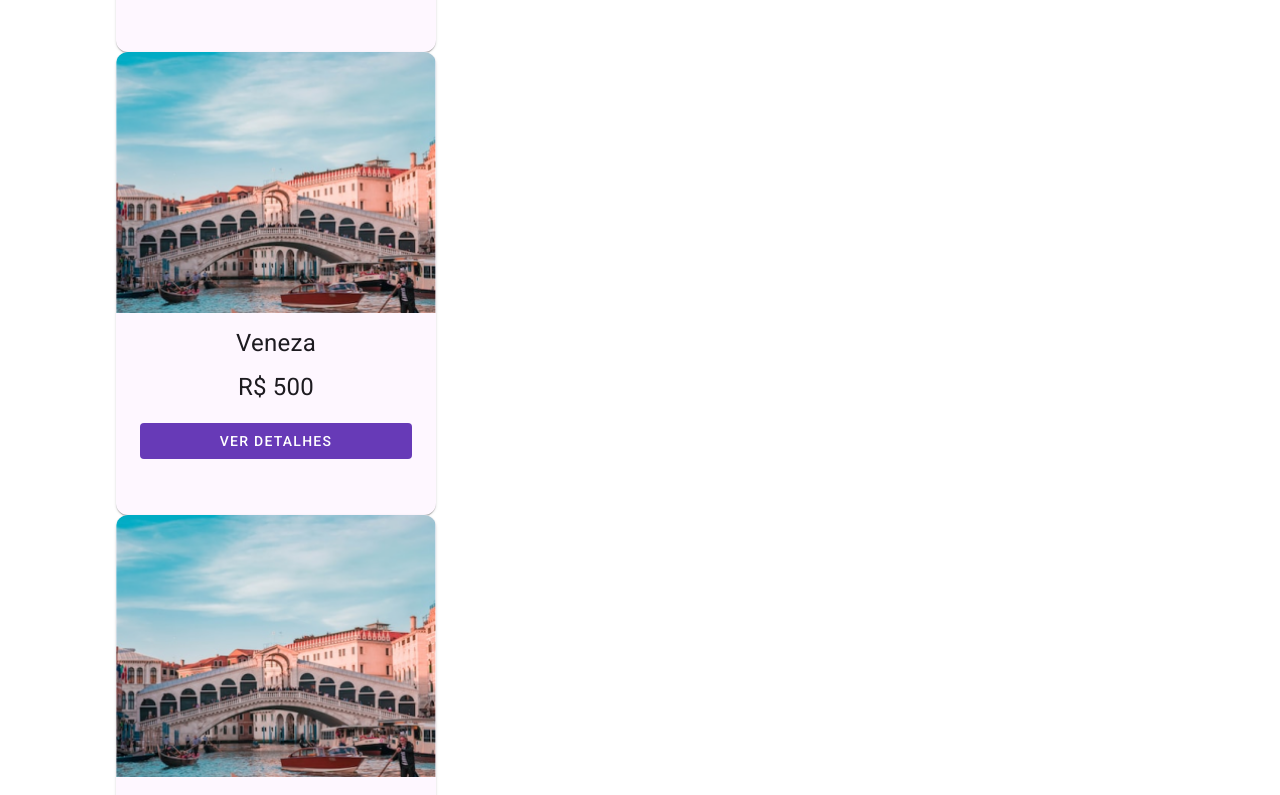
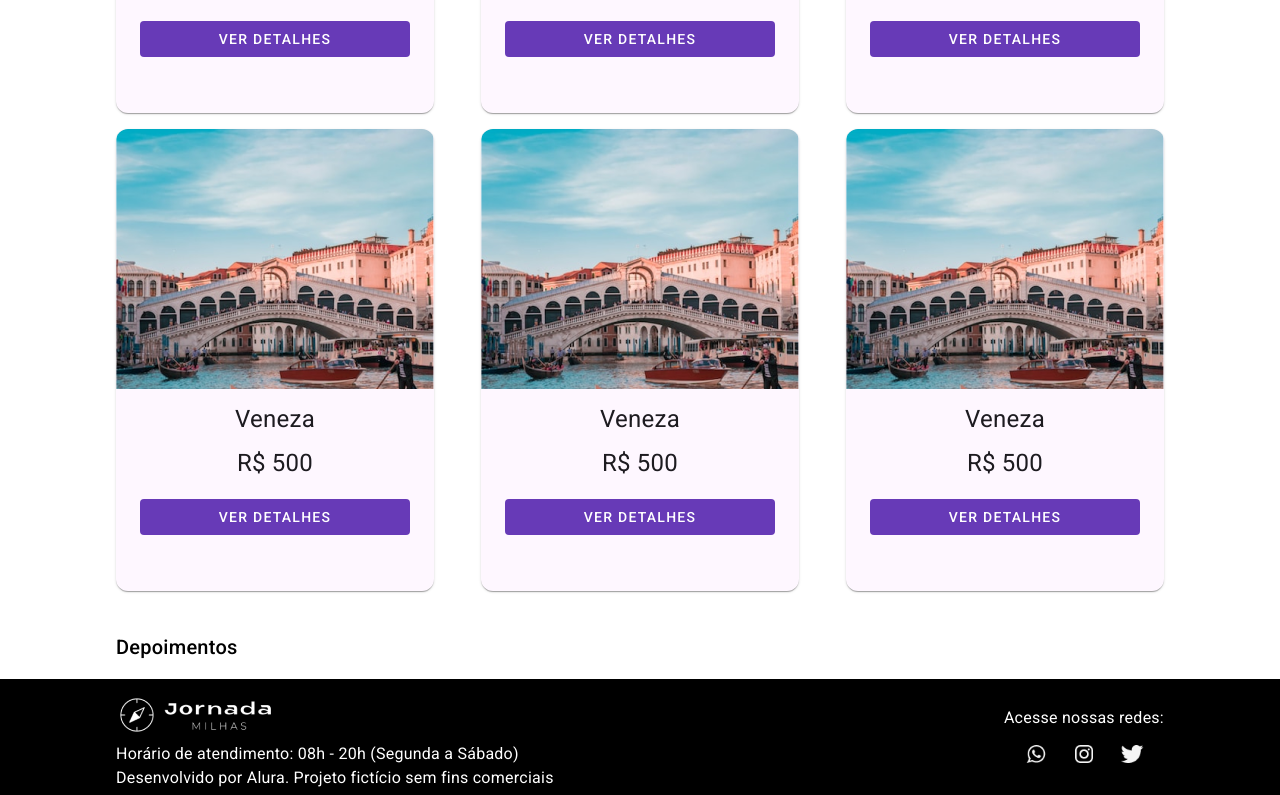
Before and after one commit to Rafaela3613/jornada-milhas, an Angular app: page / in a window 1280 px wide. Shown: the part 1300-2095 px from the top of the page. Built offline with nearby package versions, Linux system fonts and the light colour scheme.

Commit message:
alinhando os cards

```diff
--- a/src/app/pages/home/home.component.html
+++ b/src/app/pages/home/home.component.html
@@ -3,6 +3,8 @@ src="assets/imagens/banner-homepage.png"
 alt="Banner da aplicação Jornada">
 </app-banner>
 <app-container>
+<h2>Promoções</h2>
+<div class="card-wrapper">
   <app-card-busca></app-card-busca>
   <app-card-busca></app-card-busca>
   <app-card-busca></app-card-busca>
@@ -11,4 +13,7 @@ alt="Banner da aplicação Jornada">
   <app-card-busca></app-card-busca>
   <app-card-busca></app-card-busca>
   <app-card-busca></app-card-busca>
+  <app-card-busca></app-card-busca>
+</div>
+<h2>Depoimentos</h2>
 </app-container>
--- a/src/app/pages/home/home.component.scss
+++ b/src/app/pages/home/home.component.scss
@@ -0,0 +1,8 @@
+
+  .card-wrapper{
+    display: flex;
+    flex-wrap: wrap;
+    justify-content: space-between;
+    row-gap: 16px;
+    margin-bottom: 40px;
+  }
```
Lines whose indentation alone changed are shown as unchanged.
